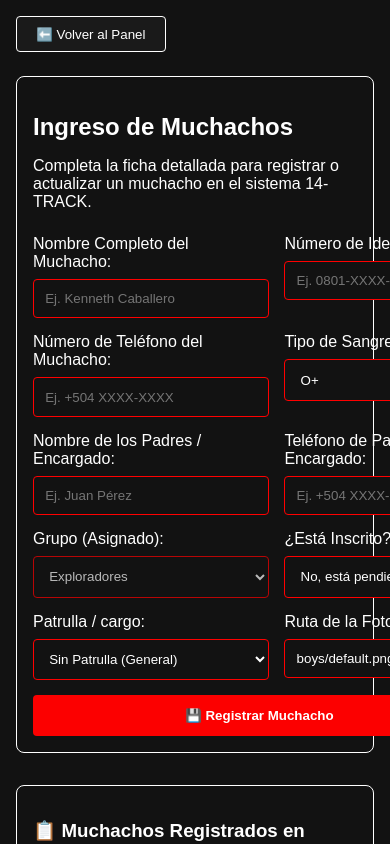
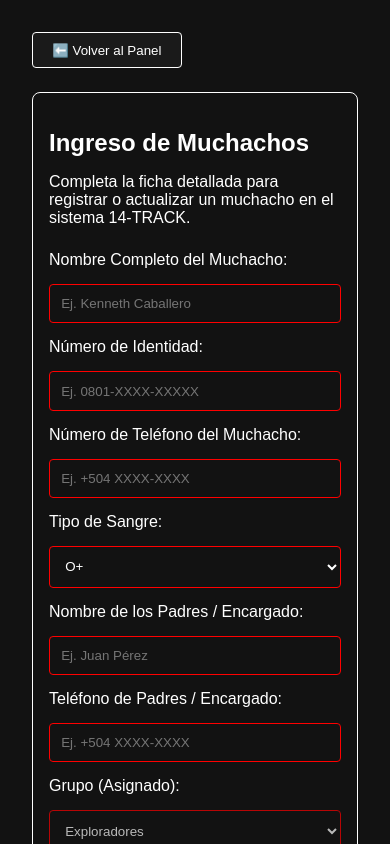
Before and after one commit to KennethC01/14-Track, an Angular app in the folder Frontend/: page /1/registro in a window 390 px wide. Shown: the top 844 px of the page. Built offline with nearby package versions, Linux system fonts and the light colour scheme; no server answers; the database is empty.

Commit message:
arreglo responsive 1

```diff
--- a/Frontend/src/app/exploradores/registro/registro.css
+++ b/Frontend/src/app/exploradores/registro/registro.css
@@ -139,19 +139,31 @@ th:last-child {
 }
 
 @media (max-width: 768px) {
-    /* Usamos tu clase real: .form-grid */
-    .form-grid {
-        display: grid;
-        grid-template-columns: 1fr; /* Fuerza 1 sola columna */
-        gap: 15px;
+    /* 1. Ajustar el contenedor principal */
+    .registro-card {
+        padding: 1rem !important;
+        width: 100% !important;
+        box-sizing: border-box !important;
+        overflow-x: hidden !important;
     }
 
-    /* Reducimos el padding (2rem es muy grande para un celular) */
-    .registro-container {
-        padding: 1rem;
+    /* 2. Forzar que el grid y CUALQUIER contenedor de fila interno se apile verticalmente */
+    .form-grid,
+    .form-grid > div {
+        display: flex !important;
+        flex-direction: column !important;
+        width: 100% !important;
+        gap: 15px !important;
     }
 
-    .registro-card {
-        padding: 1rem;
+    /* 3. Asegurar que los inputs no se salgan de la pantalla */
+    .form-group {
+        width: 100% !important;
+    }
+
+    .form-input, select.form-input {
+        width: 100% !important;
+        max-width: 100% !important;
+        box-sizing: border-box !important;
     }
 }
```
